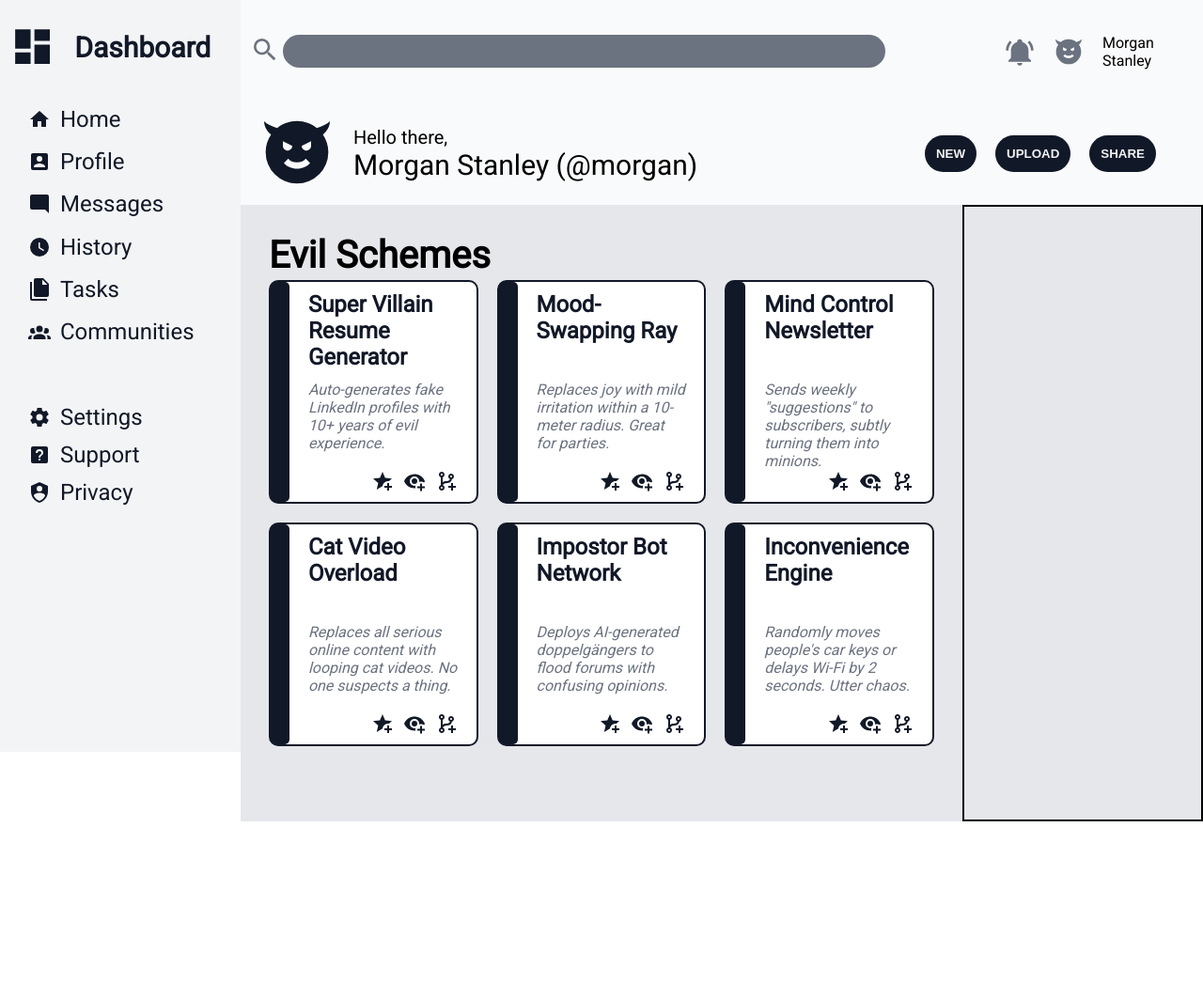
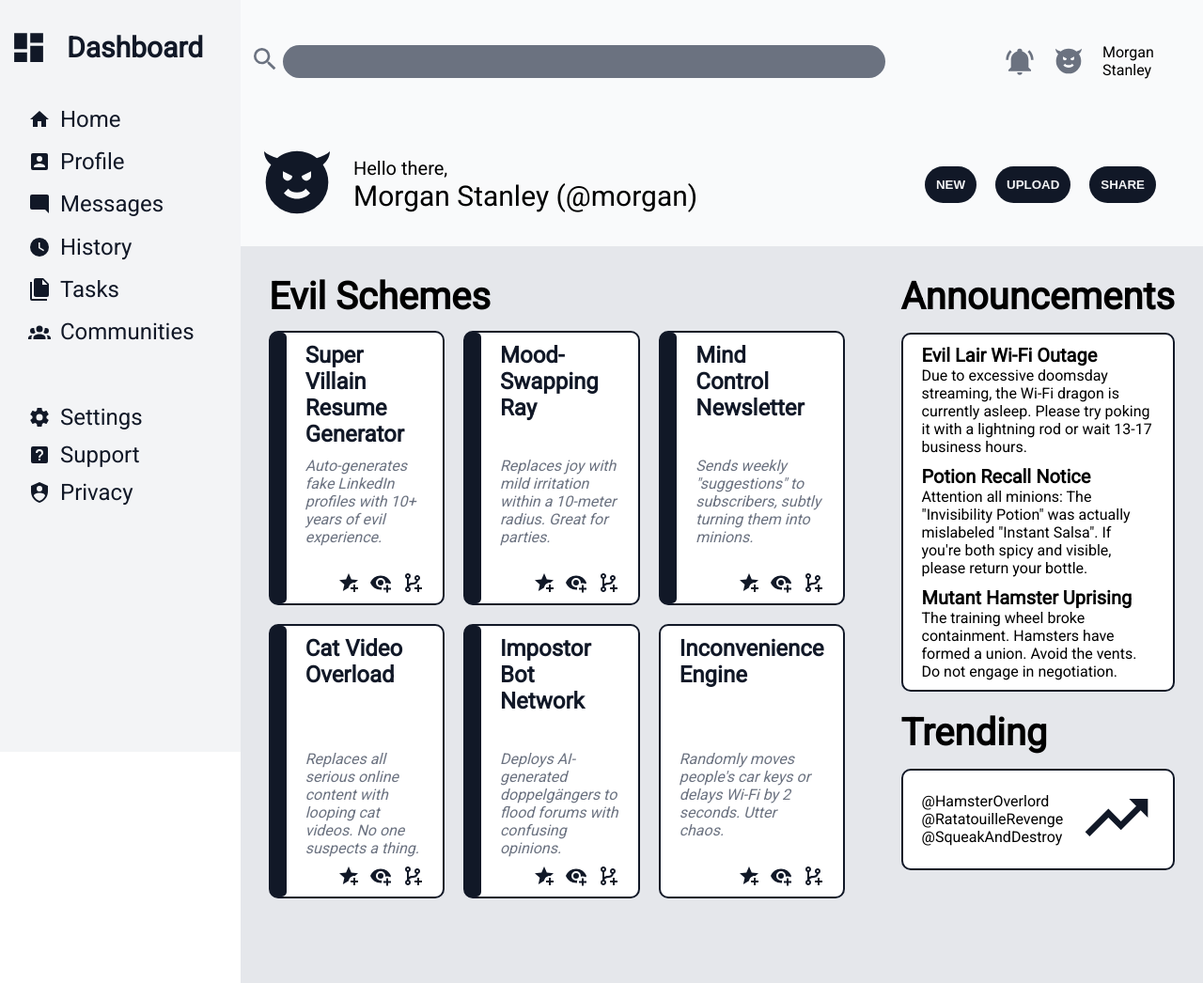
Before and after one commit to MouseTrap-codes/odin-admin-dashboard, a plain HTML site: page index.html in a window 1280 px wide. Shown: the whole page at 94% size. Before the commit the page ends 874 px from the top, so only its background shows below. Drawn offline with Linux system fonts and the light colour scheme.

Commit message:
Complete

```diff
--- a/index.html
+++ b/index.html
@@ -185,7 +185,39 @@
                     </div>
                 </div>
                 <!-- 1fr -->
-                <div class="announcements"></div>
+                <div class="rest-of-content">
+                    <div class="announcements">
+                        <div class="announcements-title">Announcements</div>
+                        <div class="announcements-content">
+                            <div class="announcment">
+                                <div class="announcement-title">Evil Lair Wi-Fi Outage</div>
+                                <div class="announcement-content">Due to excessive doomsday streaming, the Wi-Fi dragon is currently asleep. Please try poking it with a lightning rod or wait 13-17 business hours.</div>
+                            </div>
+                            <div class="announcement-2">
+                                <div class="announcement-title">Potion Recall Notice</div>
+                                <div class="announcement-content">Attention all minions: The "Invisibility Potion" was actually mislabeled "Instant Salsa". If you're both spicy and visible, please return your bottle.</div>
+                            </div>
+                            <div class="announcement">
+                                <div class="announcement-title">Mutant Hamster Uprising</div>
+                                <div class="announcment-content">The training wheel broke containment. Hamsters have formed a union. Avoid the vents. Do not engage in negotiation.</div>
+                            </div>
+                        </div>
+                    </div>
+                    <div class="trending">
+                        <div class="trending-title">Trending</div>
+                        <div class="trending-content">
+                            <div class="trending-accounts">
+                                <div class="trending-text">@HamsterOverlord</div>
+                                <div class="trending-text">@RatatouilleRevenge</div>
+                                <div class="trending-text">@SqueakAndDestroy</div>
+                            </div>
+                            <div class="stonks">
+                                <svg xmlns="http://www.w3.org/2000/svg" viewBox="0 0 24 24"><path d="M16,6L18.29,8.29L13.41,13.17L9.41,9.17L2,16.59L3.41,18L9.41,12L13.41,16L19.71,9.71L22,12V6H16Z" /></svg>
+                            </div>
+
+                        </div>
+                    </div>
+                </div>
             </div>
         </div>
     </div>
--- a/styles.css
+++ b/styles.css
@@ -49,7 +49,7 @@ body {
 .branding {
     margin-left: 10px;
     display: grid;
-    grid-template-columns: 1fr 4fr;
+    grid-template-columns: 1fr 5fr;
     /* border: solid 2px; */
 }
 
@@ -272,7 +272,6 @@ body {
 }
 
 .projects-title {
-    margin-bottom: -100px;
     font-size: 40px;
     font-weight: bold;
 }
@@ -330,7 +329,71 @@ body {
     align-self: start;
 }
 
+.rest-of-content {
+    display: grid;
+    grid-template-rows: auto auto;
+    align-content: start;
+    row-gap: 1.25rem;
+}
+
 .announcements {
+    padding: 30px 30px 0;
+    gap: 10px;
+    /* border: 2px solid; */
+}
+
+.announcements-title {
+    font-size: 40px;
+    font-weight: bold;
+    margin-bottom: 15px;
+}
+
+.announcements-content {
     display: grid;
-    border: 2px solid;
+    grid-template-rows: auto auto auto;
+    gap: 10px;
+    border: 2px solid var(--color-text-primary);
+    border-radius: 10px;
+    padding: 10px 20px;
+    background-color: var(--color-bg-card);
 }
+
+.announcement {
+    display: grid;
+    grid-template-rows: auto 1fr;
+}
+
+.announcement-title {
+    font-size: 20px;
+    font-weight: bold;
+
+}
+
+.trending {
+    padding: 0 30px 30px;
+    gap: 10px;
+}
+
+
+.trending-title {
+    font-size: 40px;
+    font-weight: bold;
+    margin-bottom: 15px;
+
+}
+
+.trending-content {
+    display: grid;
+    grid-template-columns: 1fr auto;
+    border: 2px solid var(--color-text-primary);
+    border-radius: 10px;
+    padding: 10px 20px;
+    background-color: var(--color-bg-card);
+    align-items: center;
+}
+
+.trending-content svg {
+    width: 5em;
+    height: 5em;
+    fill: var(--color-text-primary);
+}
```
